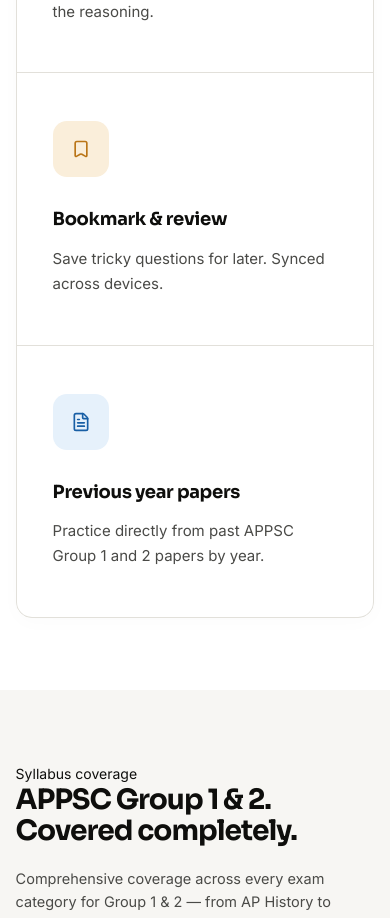
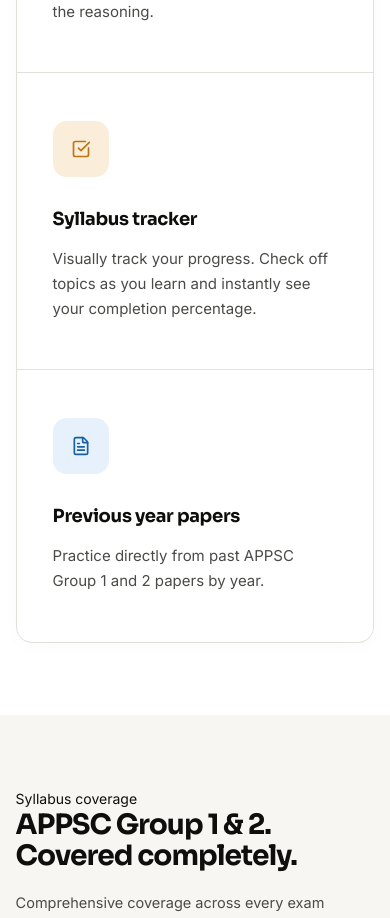
Before and after one commit to AP-Gurukul/website, a React (Vite) app: page / in a window 390 px wide. Shown: the part 2460-3378 px from the top of the page. Built offline with nearby package versions, Linux system fonts and the light colour scheme.

Commit message:
feat: add Syllabus Tracker to Features section
- Replaced the generic Bookmark feature with the highly requested Syllabus Tracker feature
- Added descriptive copy about tracking progress and viewing completion percentages to align with the mobile app

```diff
--- a/src/components/Features.tsx
+++ b/src/components/Features.tsx
@@ -1,5 +1,5 @@
 import styles from './Features.module.css';
-import { Book, Clock, BarChart2, Lightbulb, Bookmark, FileText } from 'lucide-react';
+import { Book, Clock, BarChart2, Lightbulb, CheckSquare, FileText } from 'lucide-react';
 
 const Features: React.FC = () => {
   return (
@@ -49,10 +49,10 @@
 
         <div className={styles.card}>
           <div className={`${styles.icon} ${styles.amber}`}>
-            <Bookmark size={20} strokeWidth={2} />
+            <CheckSquare size={20} strokeWidth={2} />
           </div>
-          <h3>Bookmark & review</h3>
-          <p>Save tricky questions for later. Synced across devices.</p>
+          <h3>Syllabus tracker</h3>
+          <p>Visually track your progress. Check off topics as you learn and instantly see your completion percentage.</p>
         </div>
 
         <div className={styles.card}>
```
